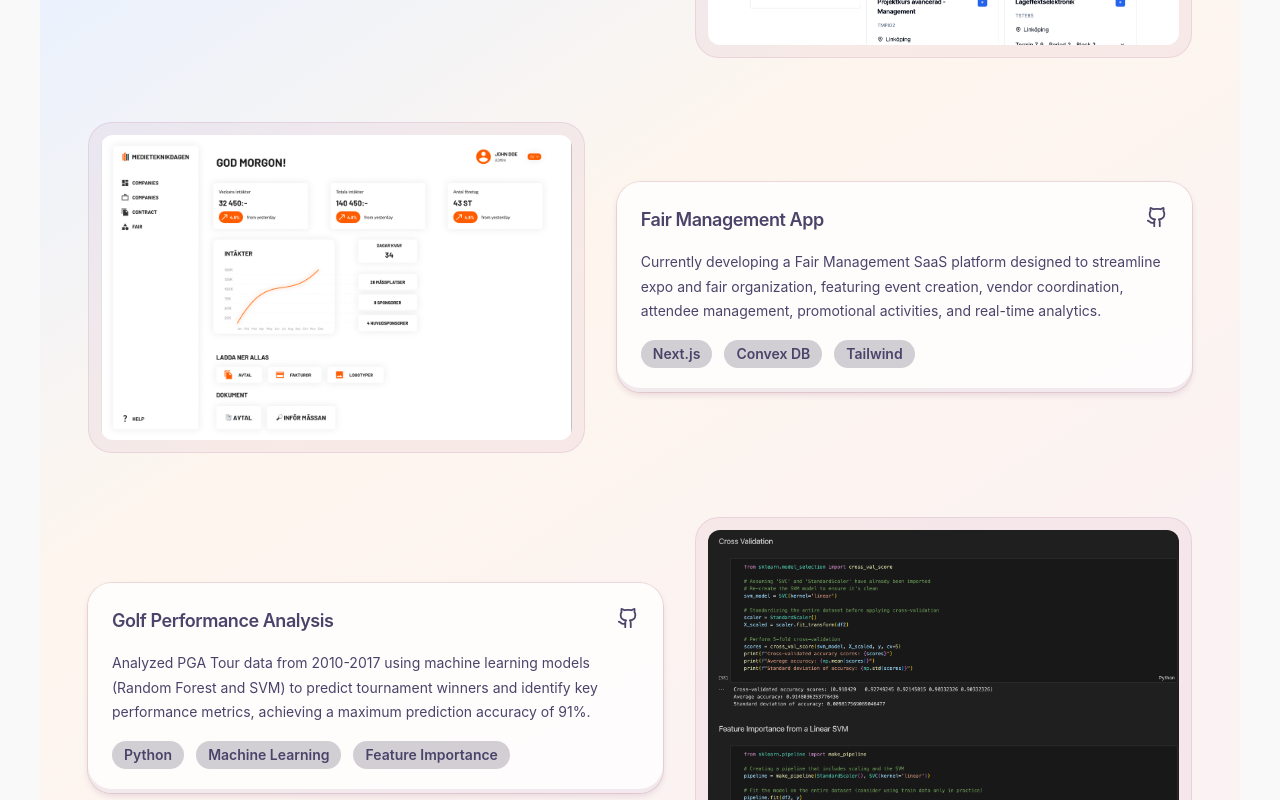
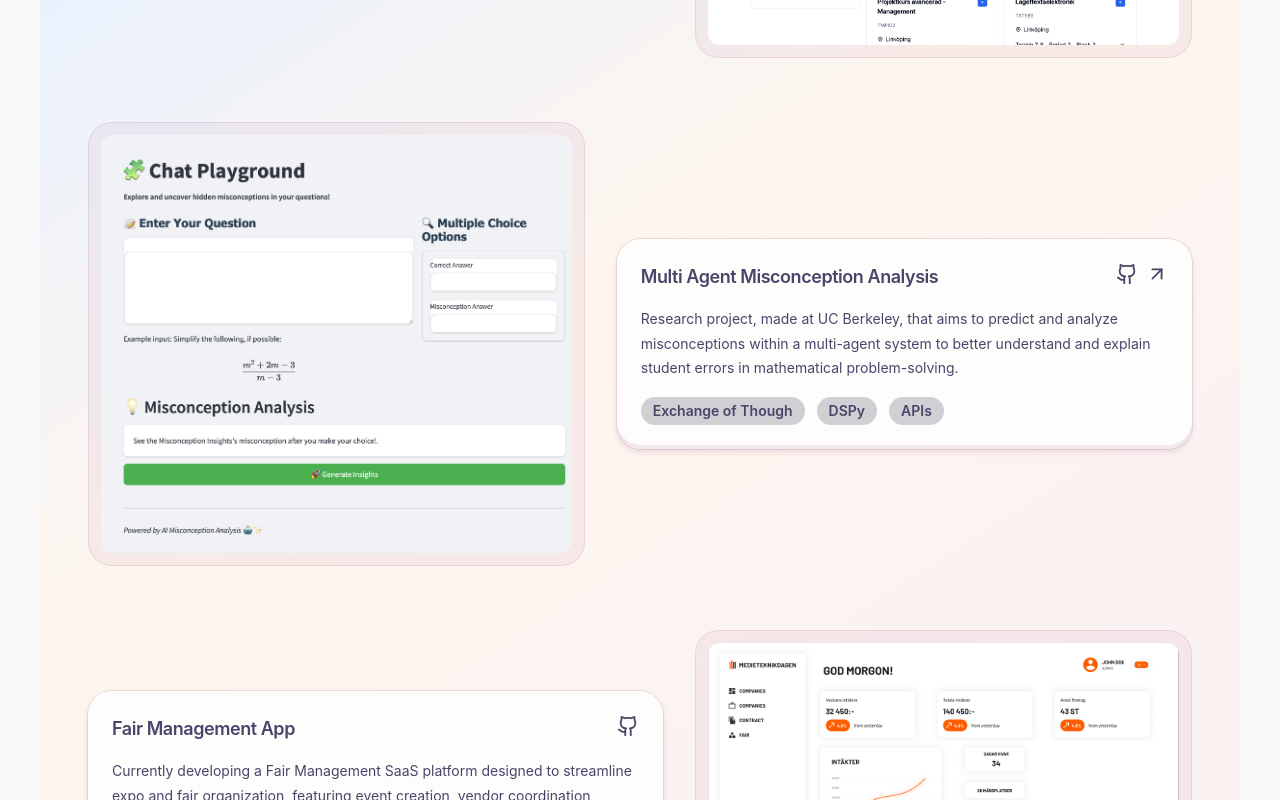
Before and after one commit to filipbagen/portfolio, a React (Vite) app: page / in a window 1280 px wide. Shown: the part 3460-4260 px from the top of the page. Built offline with nearby package versions, Linux system fonts and the light colour scheme; a web font is replaced by a local one.

Commit message:
Add Multi Agent Misconception Analysis project to Projects component

```diff
--- a/src/components/Projects.tsx
+++ b/src/components/Projects.tsx
@@ -95,22 +95,23 @@ export default function Projects() {
         />
 
         <ProjectCard
+          title="Multi Agent Misconception Analysis"
+          description="Research project, made at UC Berkeley, that aims to predict and analyze misconceptions within a multi-agent system to better understand and explain student errors in mathematical problem-solving."
+          skills={['Exchange of Though', 'DSPy', 'APIs']}
+          githubLink="https://github.com/CS194Group/multi-agent-misconceptions"
+          externalLink="https://cs194group-misconception-webpage-home-ff9be8.streamlit.app"
+          imgSrc="assets/multi-agent-misconceptions.png"
+          imgAlt="Multi Agent Misconceptions"
+          reverse
+        />
+
+        <ProjectCard
           title="Fair Management App"
           description="Currently developing a Fair Management SaaS platform designed to streamline expo and fair organization, featuring event creation, vendor coordination, attendee management, promotional activities, and real-time analytics."
           skills={['Next.js', 'Convex DB', 'Tailwind']}
           githubLink="https://github.com/denmo530/fairify"
           imgSrc="assets/event-app.jpg"
           imgAlt="Fair Managment App"
-          reverse
-        />
-
-        <ProjectCard
-          title="Golf Performance Analysis"
-          description="Analyzed PGA Tour data from 2010-2017 using machine learning models (Random Forest and SVM) to predict tournament winners and identify key performance metrics, achieving a maximum prediction accuracy of 91%."
-          skills={['Python', 'Machine Learning', 'Feature Importance']}
-          githubLink="https://github.com/filipbagen/golf-performance-analysis"
-          imgSrc="assets/golf-analysis.jpg"
-          imgAlt="Golf Performance Analysis"
         />
       </div>
 
```
Also changed, not shown: public/assets/multi-agent-misconceptions.png (added).
